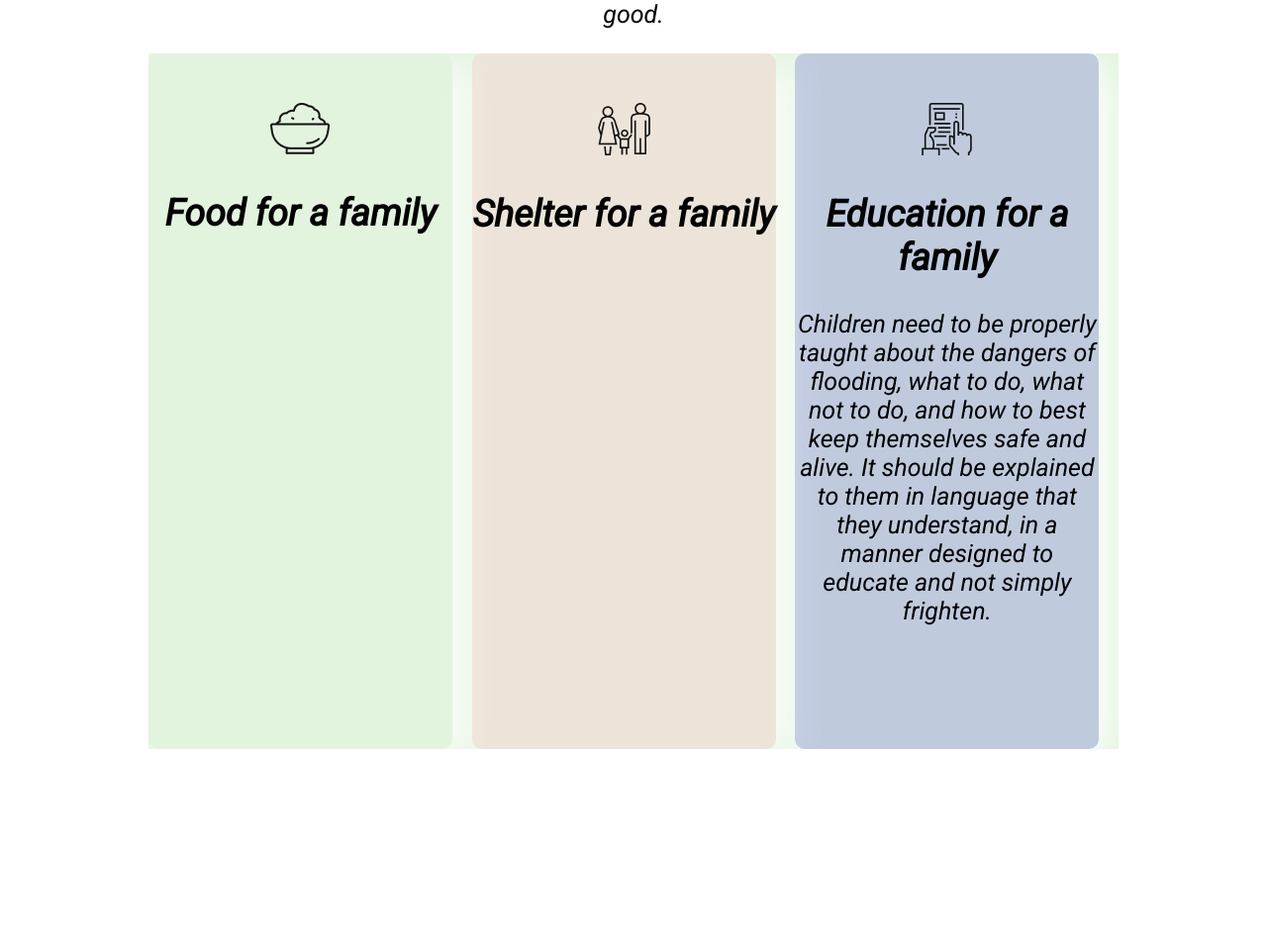
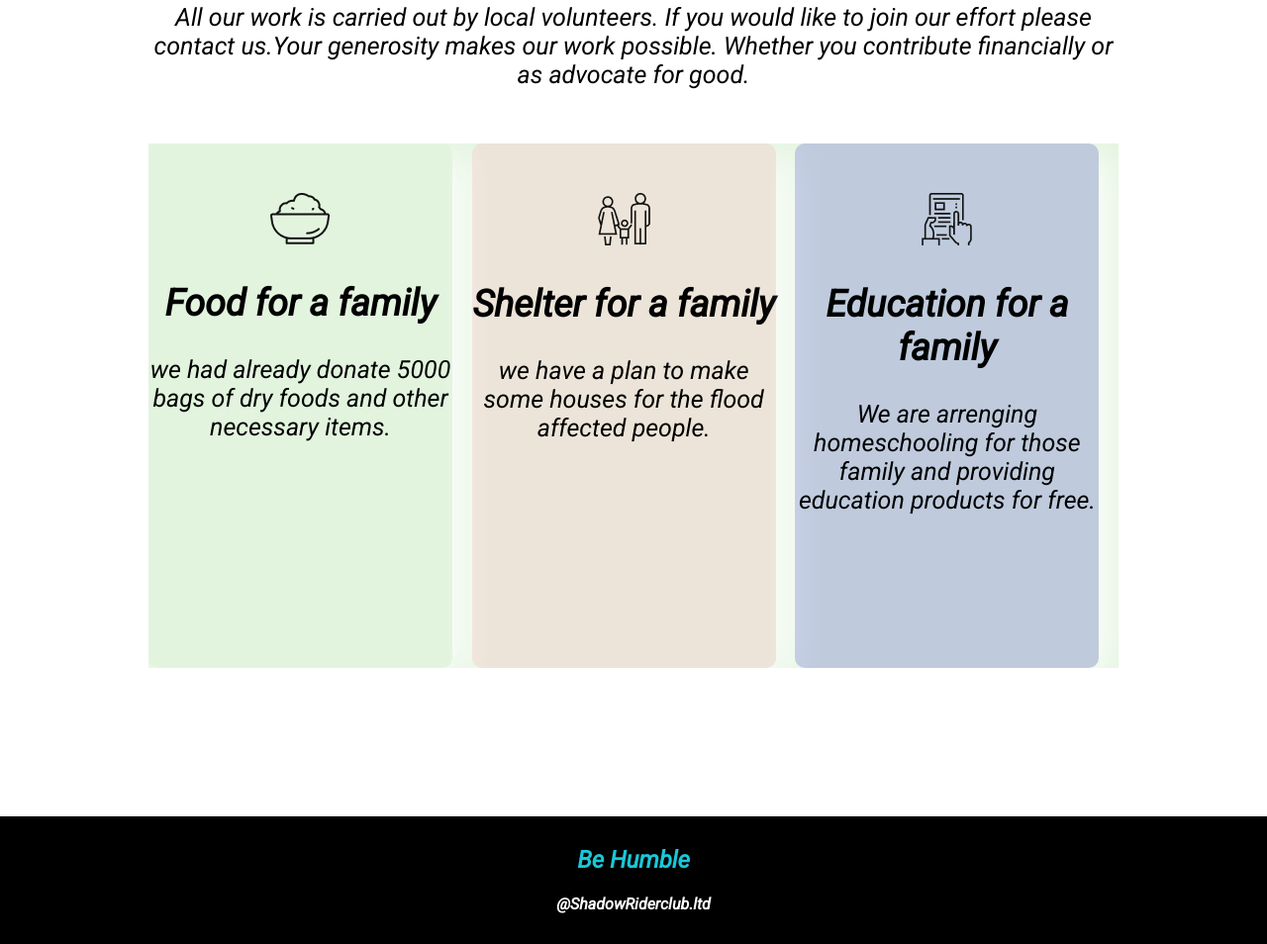
Before and after one commit to ShadowRider7/Humanity-donate, a plain HTML site: page index.html in a window 1280 px wide. Shown: the part 1762-2716 px from the top of the page at 99% size. Before the commit the page ends 2669 px from the top, so only its background shows below. Drawn offline with Linux system fonts and the light colour scheme.

Commit message:
footer done

```diff
--- a/index.html
+++ b/index.html
@@ -38,28 +38,32 @@
     </section>
     <section class="third-part-text-adjust">
         <h1>Our Donate Plan</h1>
-        <p>Connect with us and make a real difference to the life of those in need.All our work is carried out by local
+        <p>All our work is carried out by local
             volunteers. If you would like to join our effort please contact us.Your generosity makes our work
             possible. Whether you contribute financially or as advocate for good.</p>
         <div id="food-box" class="flexible-third-section">
             <div class="third-width">
                 <img src="icons/food.png" alt="Food-icon">
                 <h2>Food for a family</h2>
+                <p>we had already donate 5000 bags of dry foods and other necessary items.</p>
             </div>
             <div id="shelter-box" class="third-width">
                 <img src="icons/shelter.png" alt="shelter-icon">
                 <h2>Shelter for a family</h2>
+                <p>we have a plan to make some houses for the flood affected people.</p>
             </div>
             <div id="education-box" class="third-width">
                 <img src="icons/Frame-1.png" alt="education-icon">
                 <h2>Education for a family</h2>
-                <p>Children need to be properly taught about the dangers of flooding, what to do, what not to do, and
-                    how to best keep themselves safe and alive. It should be explained to them in language that they
-                    understand, in a manner designed to educate and not simply frighten.</p>
+                <p>We are arrenging homeschooling for those family and providing education products for free.</p>
             </div>
         </div>
     </section>
 
 </body>
+<footer class="footer-text-adjust">
+    <h2><span class="color-text">Be Humble</span></h2>
+    <h4>@ShadowRiderclub.ltd</h4>
+</footer>
 
 </html>
--- a/style.css
+++ b/style.css
@@ -7,6 +7,10 @@ body {
 
 h1 {
     font-size: 60px;
+}
+
+p {
+    padding-bottom: 30px;
 }
 
 .header-part-background {
@@ -83,3 +87,14 @@ h1 {
     background-color: rgba(36, 20, 217, 0.18);
 
 }
+
+.color-text {
+    color: rgb(24, 200, 216);
+}
+
+.footer-text-adjust {
+    text-align: center;
+    color: white;
+    background-color: black;
+    padding: 10px 100px;
+}
```
